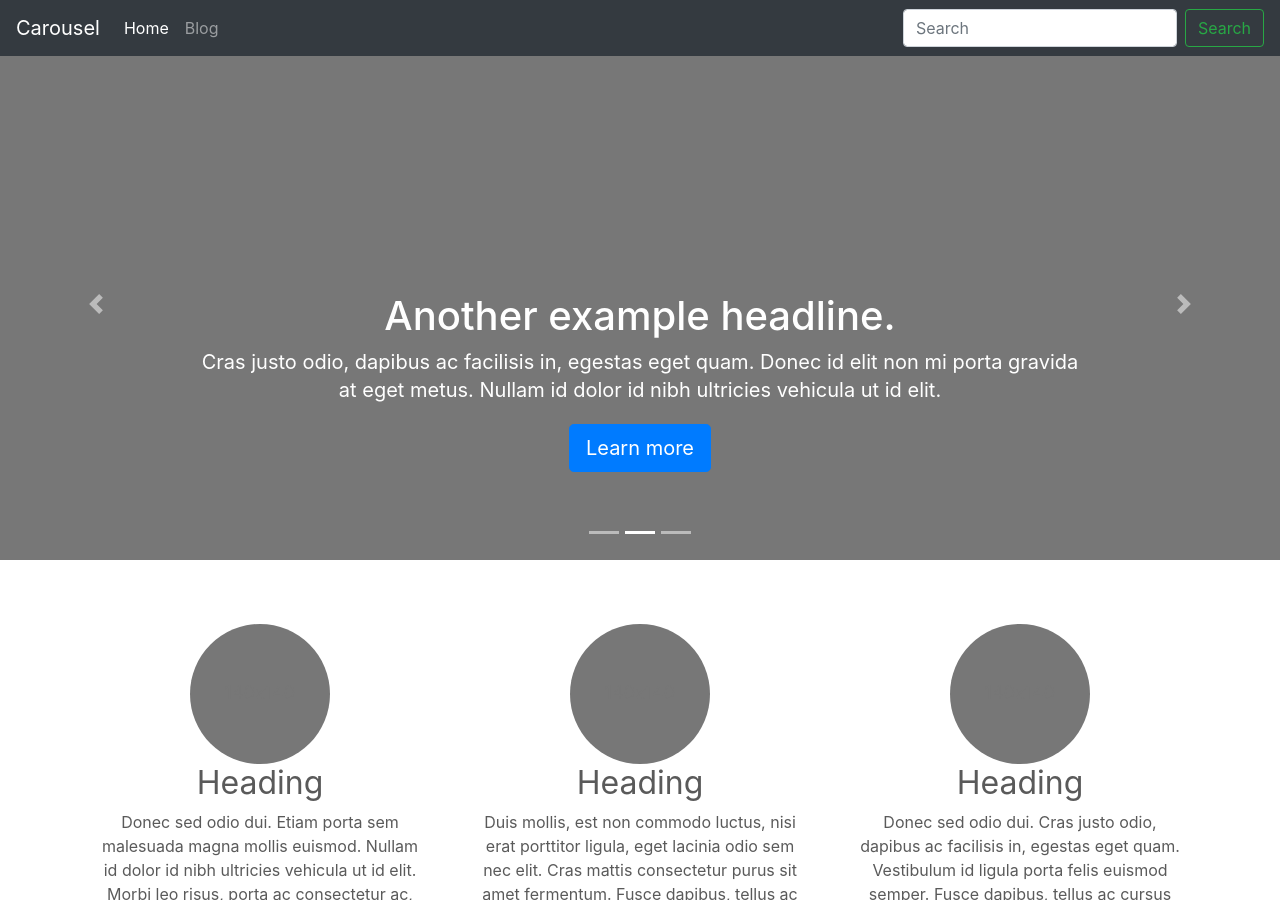
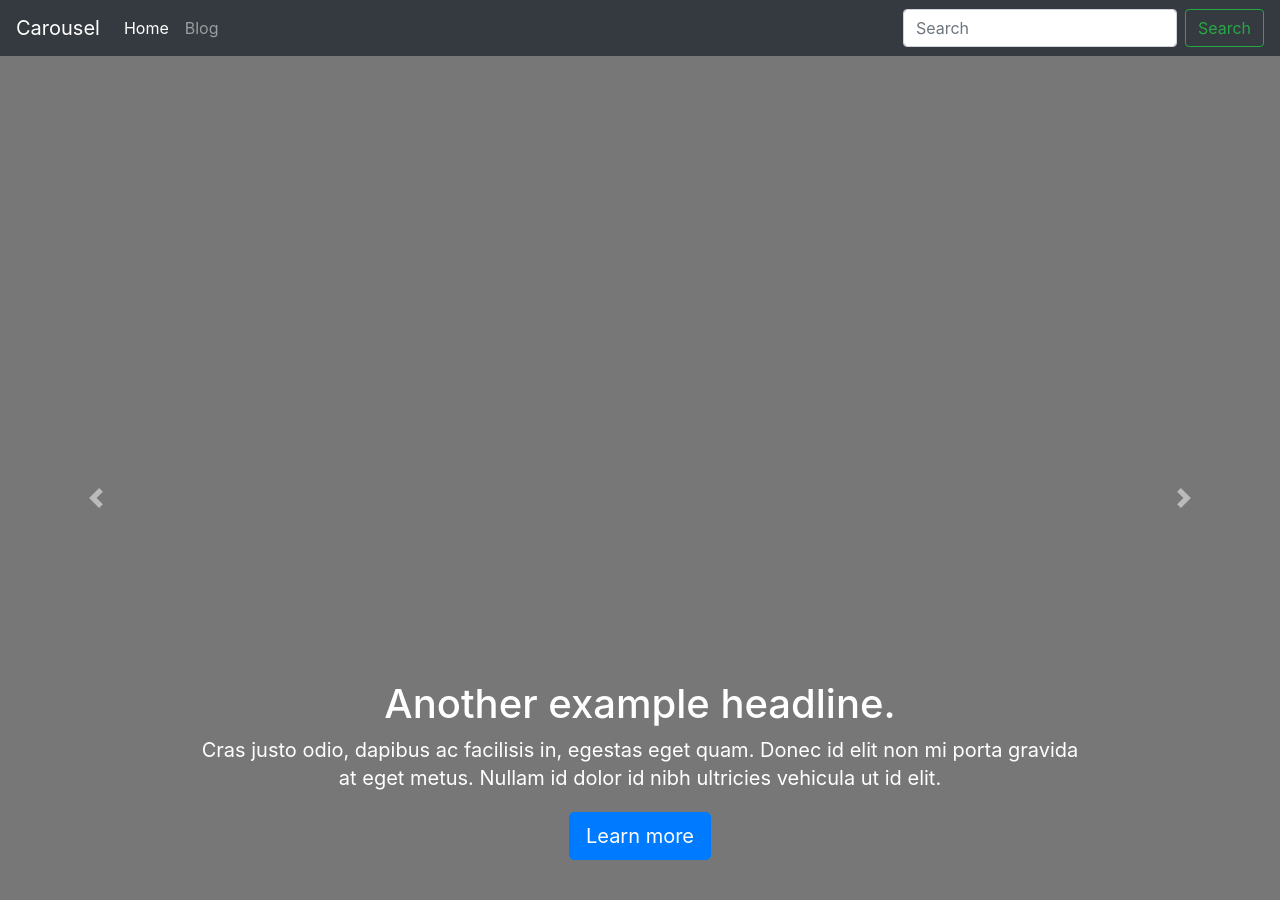
Before and after one commit to Xeppit/XeppIT.GitHub.io, a Jekyll site: the page built from index.html, in a window 1280 px wide and 900 px high. Built offline with Jekyll 4.4.1, drawn with Linux system fonts in a browser that asks for light colours; nearby versions of some CDN libraries; library files that are not in the unit come from our copies.

Commit message:
changes vh on carasel

```diff
--- a/resources/css/carousel.css
+++ b/resources/css/carousel.css
@@ -24,14 +24,14 @@ body {
 
 /* Declare heights because of positioning of img element */
 .carousel-item {
-  height: 32rem;
+  height: 100vh;
 }
 .carousel-item > img {
   position: absolute;
   top: 0;
   left: 0;
   min-width: 100%;
-  height: 32rem;
+  height: 100vh;
 }
 
 
```
